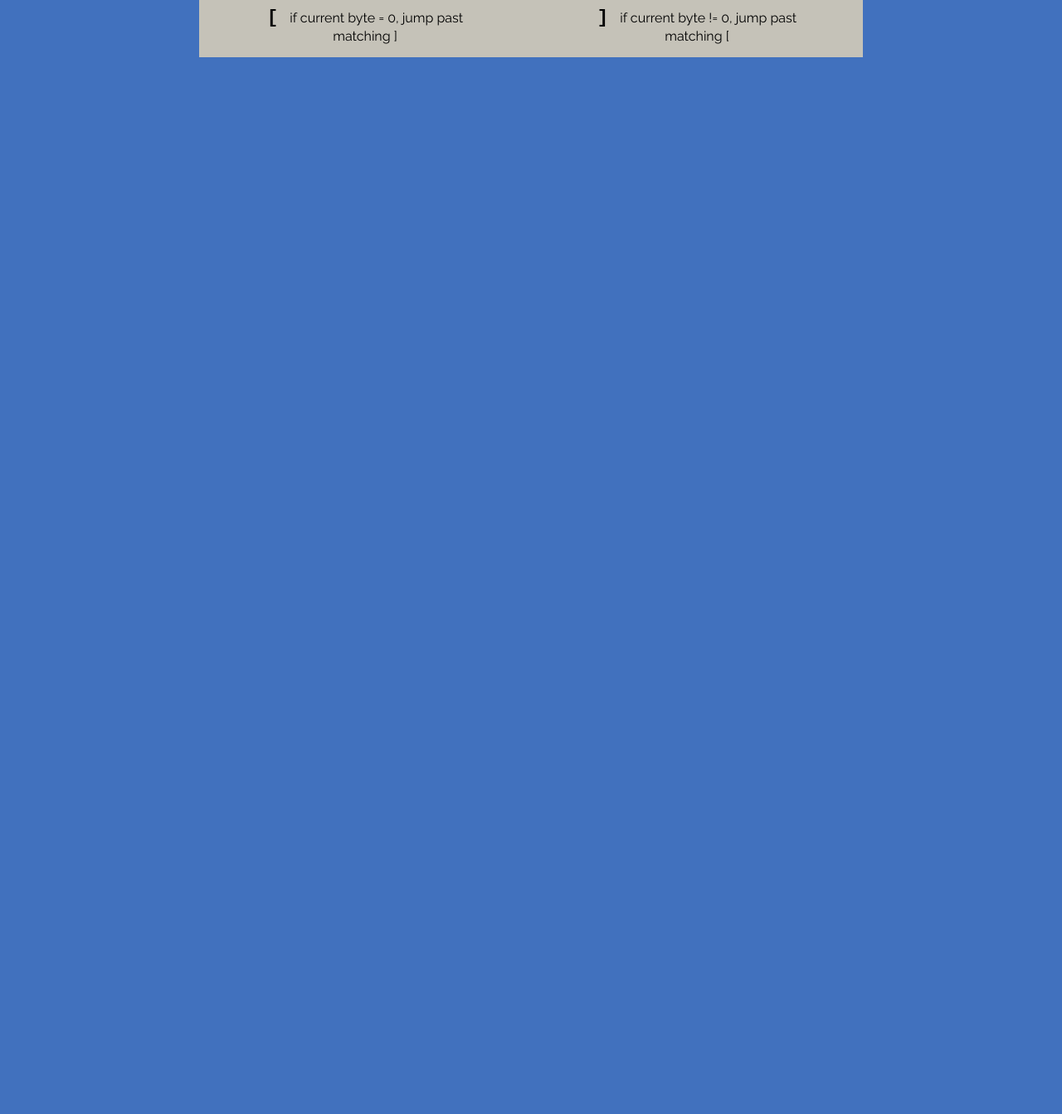
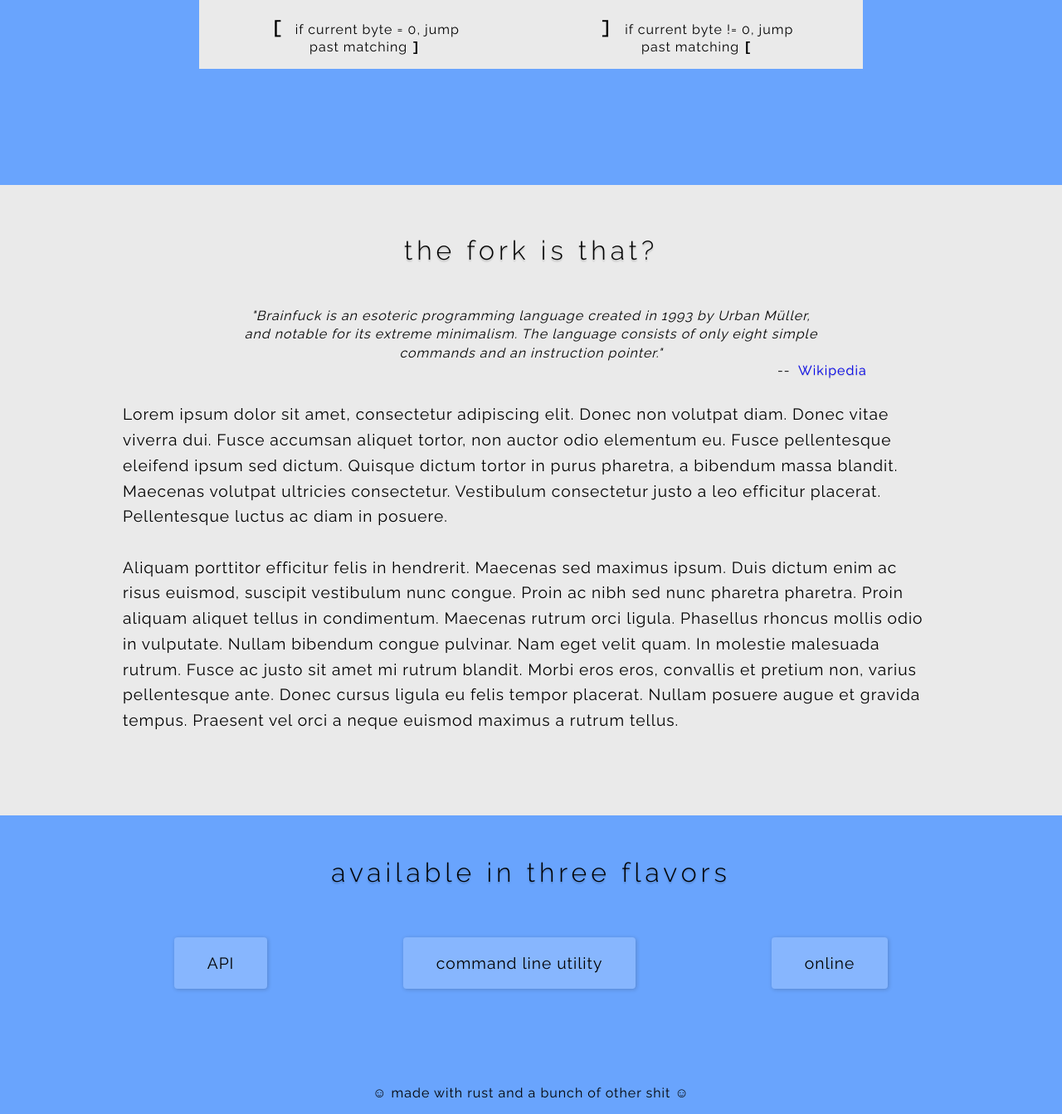
Before and after one commit to samrankin1/brainfork, a plain HTML site: page web/index.html in a window 1280 px wide. Shown: the part 611-1954 px from the top of the page at 83% size. Before the commit the page ends 800 px from the top, so only its background shows below. Drawn offline with nearby package versions, Linux system fonts and the light colour scheme; files that its build step writes are made by us from their sources.

Commit message:
bIG STYLE CHANGes and body elements added

```diff
--- a/web/index.html
+++ b/web/index.html
@@ -7,7 +7,7 @@
     <meta http-equiv="X-UA-Compatible" content="ie=edge">
     <title>brainfork</title>
 
-    <link href="https://fonts.googleapis.com/css?family=Raleway:300,400" rel="stylesheet">
+    <link href="https://fonts.googleapis.com/css?family=Raleway:300,400|Source+Code+Pro" rel="stylesheet">
     <link href="web/css/styles.css" rel="stylesheet">
     <script src="web/js/scripts.js" type="javascript/text"></script>
 </head>
@@ -28,7 +28,7 @@
         </div>
         <div class="container">
             <h1>a brainfuck compilation tool</h1>
-            <textarea class="textbox" rows="10" cols="80"></textarea>
+            <textarea class="textbox" rows="10" cols="80" placeholder="[ brainfuck goes here ]" autofocus></textarea>
             <div class="table">
                 <div class="row">
                     <p>
@@ -48,10 +48,45 @@
                 </div>
                 <div class="row">
                     <p>
-                        <char>[</char> if current byte = 0, jump past matching ]</p>
+                        <char>[</char> if current byte = 0, jump past matching <tt><b>]</b></tt></p>
                     <p>
-                        <char>]</char> if current byte != 0, jump past matching [</p>
+                        <char>]</char> if current byte != 0, jump past matching <tt><b>[</b></tt></p>
                 </div>
+            </div>
+        </div>
+    </section>
+    <section class="white">
+        <div class="container extra-padding-bottom">
+            <h1 class="extra-padding-top">the fork is that?</h1>
+            <div class="quote">"Brainfuck is an esoteric programming language created in 1993 by Urban Müller, and notable for its extreme minimalism.
+                The language consists of only eight simple commands and an instruction pointer."</div>
+            <div class="byline">--<a href="https://en.wikipedia.org/wiki/Brainfuck" target="_blank"> Wikipedia</a></div>
+            <p class="paragraph">Lorem ipsum dolor sit amet, consectetur adipiscing elit. Donec non volutpat diam. Donec vitae viverra dui. Fusce
+                accumsan aliquet tortor, non auctor odio elementum eu. Fusce pellentesque eleifend ipsum sed dictum. Quisque
+                dictum tortor in purus pharetra, a bibendum massa blandit. Maecenas volutpat ultricies consectetur. Vestibulum
+                consectetur justo a leo efficitur placerat. Pellentesque luctus ac diam in posuere.<br><br> Aliquam porttitor
+                efficitur felis in hendrerit. Maecenas sed maximus ipsum. Duis dictum enim ac risus euismod, suscipit vestibulum
+                nunc congue. Proin ac nibh sed nunc pharetra pharetra. Proin aliquam aliquet tellus in condimentum. Maecenas
+                rutrum orci ligula. Phasellus rhoncus mollis odio in vulputate. Nullam bibendum congue pulvinar. Nam eget
+                velit quam. In molestie malesuada rutrum. Fusce ac justo sit amet mi rutrum blandit. Morbi eros eros, convallis
+                et pretium non, varius pellentesque ante. Donec cursus ligula eu felis tempor placerat. Nullam posuere augue
+                et gravida tempus. Praesent vel orci a neque euismod maximus a rutrum tellus.</p>
+        </div>
+    </section>
+    <section>
+        <div class="container extra-padding-bottom">
+            <h1>available in three flavors</h1>
+            <div class="boxes">
+                <div><a href="">API</a></div>
+                <div><a href="">command line utility</a></div>
+                <div><a href="">online</a></div>
+            </div>
+        </div>
+    </section>
+    <section>
+        <div class="container extra-padding-top">
+            <div class="footer">
+                <p>&#9786; made with rust and a bunch of other shit &#9786;</p>
             </div>
         </div>
     </section>
--- a/web/scss/styles.scss
+++ b/web/scss/styles.scss
@@ -1,13 +1,19 @@
     body {
         font-family: 'Raleway', Arial, Helvetica, sans-serif;
+        letter-spacing: 1px;
         font-size: 16px;
         min-height: 100vh;
         margin: 0;
-        background-color: #4171be;
+        background-color: #69A4FD;
+    }
+
+    section {
+        position: relative;
+        text-align: center;
     }
 
     char {
-        font-family: monospace;
+        font-family: 'Source Code Pro', monospace;
         padding-right: 10px;
         font-size: 1.4em;
         font-weight: 900;
@@ -15,15 +21,14 @@
 
     h1 {
         font-size: 2em;
-        margin: 70px 0 60px;
+        margin: 50px;
         letter-spacing: 5px;
         font-weight: 200;
         text-shadow: rgba(0, 0, 0, 0.2) 0 2px 2px;
     }
 
     .splash {
-        text-align: center;
-        height: 100vh;
+        min-height: 98vh;
         max-width: 1000px;
         width: 96%;
         margin: auto;
@@ -34,29 +39,74 @@
         height: 10%;
         display: flex;
         flex-direction: row;
-        text-shadow: rgba(0, 0, 0, 0.2) 0 1px 1px;
     }
 
-    .header a {
+    a {
         margin: 5px;
         text-decoration: none;
-        &:hover {
-            color: #474747;
-        }
+        cursor: pointer;
+        text-shadow: rgba(0, 0, 0, 0.2) 0 1px 1px;
         &:visited,
          :active {
             color: inherit;
-            cursor: pointer;
+        }
+        &:hover {
+            text-shadow: rgba(20, 20, 20, 0.4) 0 2px 2px;
         }
     }
 
     .head-items a {
         letter-spacing: 2px;
+        padding-left: 10px;
     }
 
     .container {
+        max-width: 1600px;
         width: 80%;
         margin: auto;
+    }
+
+    .boxes {
+        padding-top: 30px;
+        display: flex;
+        justify-content: space-around;
+        a {
+            padding: 20px 40px;
+            border-radius: 4px;
+            font-size: 1.2em;
+            background-color: rgba(255, 255, 255, 0.2);
+            box-shadow: rgba(20, 20, 20, 0.2) 1px 1px 5px;
+            text-shadow: none;
+            &:hover {
+                box-shadow: rgba(20, 20, 20, 0.4) 1px 1px 5px;
+                text-shadow: none;
+            }
+        }
+    }
+
+    .paragraph {
+        position: relative;
+        padding: 28px 20px 20px;
+        font-size: 1.2em;
+        line-height: 1.6em;
+        text-align: left;
+    }
+
+    .quote {
+        font-style: italic;
+        max-width: 700px;
+        margin: auto;
+        font-size: 1em;
+        line-height: 1.4em;
+    }
+
+    .byline {
+        float: right;
+        padding-right: 10%;
+    }
+
+    .white {
+        background-color: #EAEAEA;
     }
 
     .half {
@@ -71,11 +121,19 @@
         text-align: right;
     }
 
+    .extra-padding-top {
+        padding-top: 60px;
+    }
+
+    .extra-padding-bottom {
+        padding-bottom: 60px;
+    }
+
     .textbox {
         width: 100%;
-        padding: 10px 20px;
+        padding: 20px;
         font-size: 1.2em;
-        font-family: monospace;
+        font-family: 'Source Code Pro', monospace;
         border: none;
         outline: none;
         resize: none;
@@ -90,7 +148,7 @@
         display: flex;
         flex-direction: column;
         justify-content: space-between;
-        background-color: #C5C2B8;
+        background-color: #EAEAEA;
     }
 
     .row {
@@ -99,14 +157,4 @@
         p {
             width: 33%;
         }
-    } // .container {
-    //     display: flex;
-    //     flex-direction: column;
-    //     justify-content: center;
-    //     margin: 10%;
-    //     height: 80%;
-    //     border-radius: 5px;
-    //     background-color: rgba(white, 0.5);
-    //     box-shadow: 1px 1px 2px #000;
-    //     text-shadow: rgba(0, 0, 0, 0.3) 0 2px 3px;
-    // }
+    }
```
Also changed, not shown: web/css/styles.css, 1 other file.
